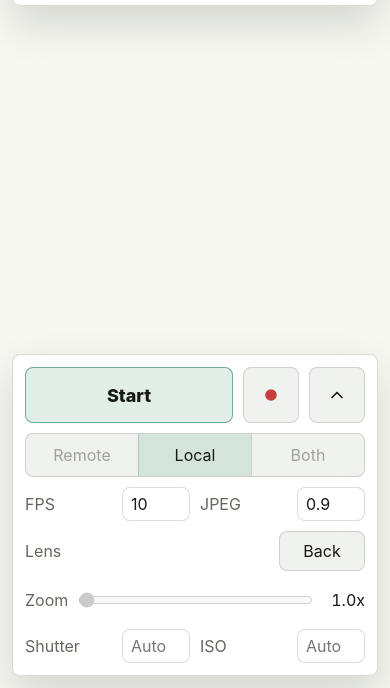
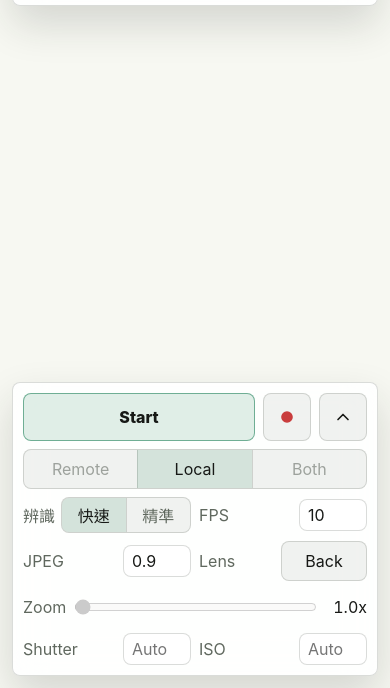
Before and after one commit to changweilin/yolo_elf, a website: page static/phone.html in a window 390 px wide. Shown: the part 156-844 px from the top of the page. Drawn offline with Linux system fonts and the light colour scheme; no server answers.

Commit message:
Add detect-mode UI and handlers
Introduce a segmented "detect mode" control and wire up client-side handlers. phone.html: add detect-mode segmented control and bump the phone.js query tag. phone.js: add detectModeButtons, renderDetectMode, setDetectMode (POST /api/detector/mode), event listeners, and demo/status handling. app.css: layout and sizing tweaks for controls (gaps, reduced button sizes, min-heights, control-field and segmented-control flex adjustments, inputs/selects min-height). tests: update phone page test to assert the new detect-mode elements and updated script path.

```diff
--- a/static/app.css
+++ b/static/app.css
@@ -553,6 +553,19 @@ input[type="range"] {
   flex: 1 1 120px;
 }
 
+.detect-mode-field {
+  flex: 1 1 150px;
+}
+
+.control-field .segmented-control {
+  flex: 1 1 auto;
+}
+
+.control-field .segmented-control button {
+  flex: 1 1 0;
+  min-height: 34px;
+}
+
 #zoomValue {
   min-width: 42px;
   color: var(--text);
@@ -713,31 +726,34 @@ input[type="range"] {
     right: calc(12px + env(safe-area-inset-right));
     bottom: calc(12px + env(safe-area-inset-bottom));
     align-items: stretch;
+    gap: 8px;
+    padding: 10px;
   }
 
   .camera-control-row .primary {
     flex: 1 1 auto;
-    min-height: 56px;
-    font-size: 18px;
+    min-height: 48px;
+    font-size: 16px;
     font-weight: 800;
   }
 
   .camera-control-row {
     flex-wrap: wrap;
+    gap: 8px;
   }
 
   .controls .settings-toggle {
-    flex: 0 0 56px;
-    width: 56px;
-    min-width: 56px;
-    min-height: 56px;
+    flex: 0 0 48px;
+    width: 48px;
+    min-width: 48px;
+    min-height: 48px;
   }
 
   .controls .record-toggle {
-    flex: 0 0 56px;
-    width: 56px;
-    min-width: 56px;
-    min-height: 56px;
+    flex: 0 0 48px;
+    width: 48px;
+    min-width: 48px;
+    min-height: 48px;
   }
 
   .storage-mode {
@@ -748,14 +764,20 @@ input[type="range"] {
 
   .storage-mode button {
     flex: 1 1 0;
-    min-height: 42px;
+    min-height: 36px;
     padding: 0 8px;
   }
 
   .advanced-controls {
     flex: 1 1 100%;
     flex-wrap: wrap;
-    max-height: 220px;
+    gap: 8px;
+    max-height: 208px;
+  }
+
+  .controls input,
+  .controls select {
+    min-height: 32px;
   }
 
   .camera-shell.settings-collapsed .advanced-controls {
@@ -764,6 +786,7 @@ input[type="range"] {
 
   .control-field {
     flex: 1 1 130px;
+    gap: 6px;
     justify-content: space-between;
   }
 
--- a/static/phone.html
+++ b/static/phone.html
@@ -90,6 +90,13 @@
           </button>
         </div>
         <div id="advancedControls" class="advanced-controls">
+          <div class="control-field detect-mode-field">
+            <span>辨識</span>
+            <div id="modeGroup" class="segmented-control detect-mode" role="group" aria-label="辨識模式">
+              <button type="button" data-detect-mode="fast" aria-pressed="true" title="快速辨識（較小模型，速度優先）">快速</button>
+              <button type="button" data-detect-mode="accurate" aria-pressed="false" title="精準辨識（較大模型，準確優先）">精準</button>
+            </div>
+          </div>
           <label class="control-field" for="fpsInput">
             FPS
             <input id="fpsInput" type="number" min="1" max="30" step="1" value="10" />
@@ -122,6 +129,6 @@
 
       <canvas id="captureCanvas" hidden></canvas>
     </main>
-    <script type="module" src="/static/phone.js?v=gpu-status-1"></script>
+    <script type="module" src="/static/phone.js?v=detect-mode-1"></script>
   </body>
 </html>
--- a/static/phone.js
+++ b/static/phone.js
@@ -35,6 +35,9 @@ const adaptiveStatus = document.querySelector("#adaptiveStatus");
 const recordButton = document.querySelector("#recordButton");
 const storageModeButtons = Array.from(
   document.querySelectorAll("[data-storage-mode]"),
+);
+const detectModeButtons = Array.from(
+  document.querySelectorAll("[data-detect-mode]"),
 );
 
 const moduleUrl = new URL(import.meta.url);
@@ -229,6 +232,45 @@ function restoreStorageModePreference() {
   syncStorageModeButtons();
 }
 
+function renderDetectMode(mode) {
+  if (!mode) {
+    return;
+  }
+  for (const button of detectModeButtons) {
+    button.setAttribute(
+      "aria-pressed",
+      button.dataset.detectMode === mode ? "true" : "false",
+    );
+  }
+}
+
+async function setDetectMode(mode) {
+  if (demoMode) {
+    return;
+  }
+  renderDetectMode(mode);
+  for (const button of detectModeButtons) {
+    button.disabled = true;
+  }
+  try {
+    const response = await fetch("/api/detector/mode", {
+      method: "POST",
+      headers: { "content-type": "application/json" },
+      body: JSON.stringify({ mode }),
+    });
+    if (response.ok) {
+      const payload = await response.json();
+      renderDetectMode(payload.detector?.mode);
+    }
+  } catch {
+    // The status poll will reconcile the buttons on the next tick.
+  } finally {
+    for (const button of detectModeButtons) {
+      button.disabled = demoMode;
+    }
+  }
+}
+
 function setIdleVisible(visible) {
   if (cameraIdle) {
     cameraIdle.hidden = !visible;
@@ -704,6 +746,9 @@ function initializeDemoMode() {
   setChip(adaptiveStatus, "privacy mode", "warn");
   setRecordButton();
   syncStorageModeButtons();
+  for (const button of detectModeButtons) {
+    button.disabled = true;
+  }
   resizeOverlay();
   if (!state.drawing) {
     state.drawing = true;
@@ -1269,6 +1314,7 @@ function shortDeviceName(name) {
 }
 
 function applyDetectorStatus(detector) {
+  renderDetectMode(detector?.mode);
   if (!computeStatus) {
     return;
   }
@@ -1567,6 +1613,9 @@ if (recordButton) {
 for (const button of storageModeButtons) {
   button.addEventListener("click", () => setStorageMode(button.dataset.storageMode));
 }
+for (const button of detectModeButtons) {
+  button.addEventListener("click", () => setDetectMode(button.dataset.detectMode));
+}
 if (legacyStopButton) {
   legacyStopButton.addEventListener("click", stopCamera);
 }
```
Also changed, not shown: 1 other file.
